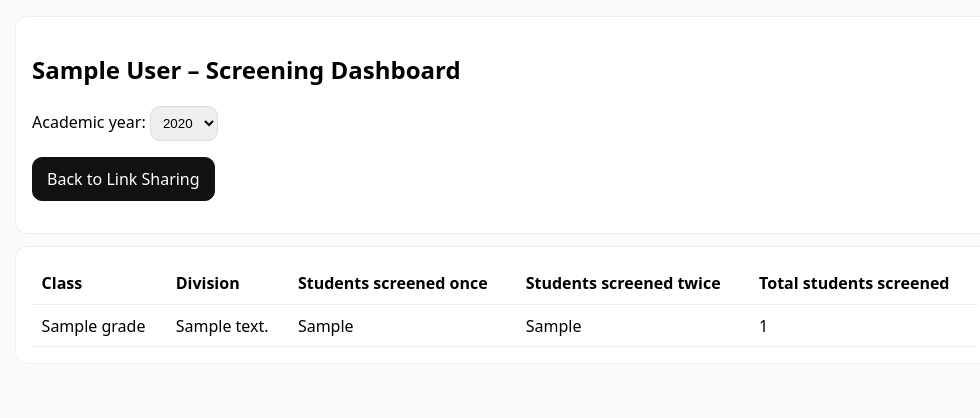
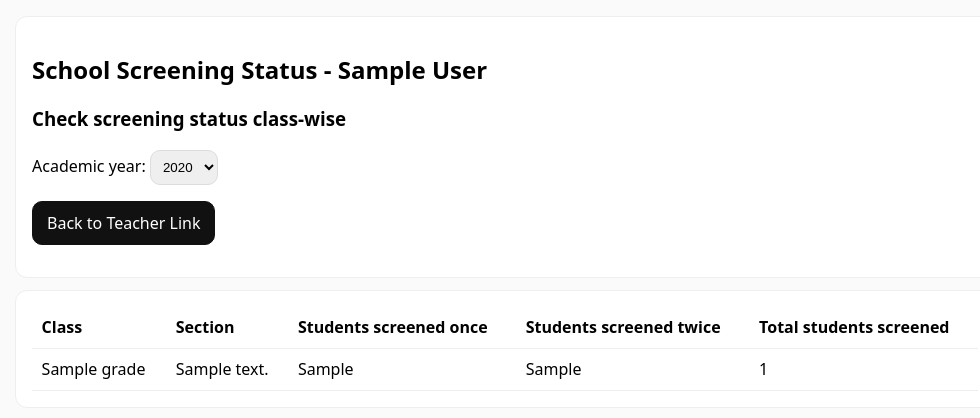
Before and after one commit to admin-masters/nutrilife, a Django app: template backend/templates/screening_only/admin_performance_dashboard.html in a window 1280 px wide. Shown: the top 418 px of the page, without its empty margins (135-1115 px from the left). Run offline with Django 5.2, Linux system fonts and the light colour scheme; tables that the repository leaves empty hold one stand-in row (values such as "Sample post"); the template is opened without the code that fills it: values that come from a table or form of the project are taken from there, most other values are stand-ins (such as "Sample title", 1, 10 or a date in 2020); parts of the project's set-up code (start-up, migrations or seed data) failed here and were passed over.

Commit message:
Changed the Admin performance dashboard

```diff
--- a/backend/templates/screening_only/admin_performance_dashboard.html
+++ b/backend/templates/screening_only/admin_performance_dashboard.html
@@ -16,8 +16,8 @@
 </head>
 <body>
   <div class="card">
-    <h2>{{ org.name }} – Screening Dashboard</h2>
-
+    <h2>School Screening Status - {{ org.name }}</h2>
+    <h3>Check screening status class-wise</h3>
     <form method="get">
       <label>Academic year:</label>
       <select name="ay" onchange="this.form.submit()">
@@ -27,7 +27,7 @@
       </select>
     </form>
 
-    <p><a class="btn" href="{{ link_dashboard_url }}">Back to Link Sharing</a></p>
+    <p><a class="btn" href="{{ link_dashboard_url }}">Back to Teacher Link</a></p>
   </div>
 
   <div class="card">
@@ -35,7 +35,7 @@
       <thead>
         <tr>
           <th>Class</th>
-          <th>Division</th>
+          <th>Section</th>
           <th>Students screened once</th>
           <th>Students screened twice</th>
           <th>Total students screened</th>
@@ -51,7 +51,7 @@
             <td>{{ r.total_students }}</td>
           </tr>
         {% empty %}
-          <tr><td colspan="5">No screenings found for this period.</td></tr>
+          <tr><td colspan="5">No students screened yet</td></tr>
         {% endfor %}
       </tbody>
     </table>
```
Also changed, not shown: backend/templates/screening_only/admin_link_dashboard.html (+8 -2 lines).
